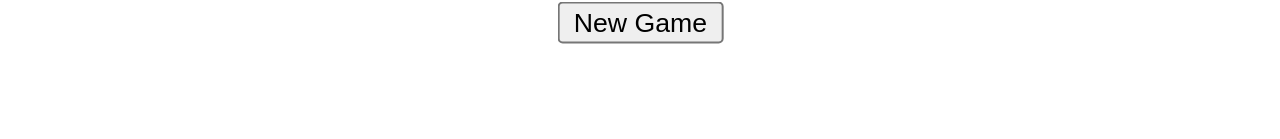
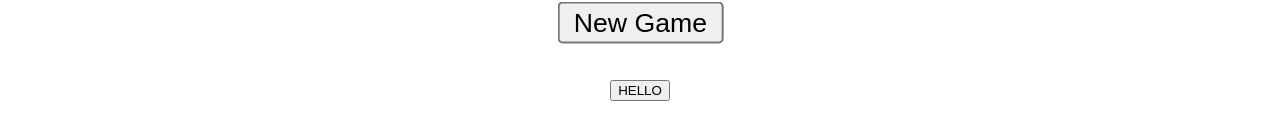
Before and after one commit to OwenPortfolio/lights-out, a React (Create React App) app: page / in a window 1280 px wide. Shown: the part 597-736 px from the top of the page. Built offline with nearby package versions, Linux system fonts and the light colour scheme.

Commit message:
add working win condition

```diff
--- a/src/App.js
+++ b/src/App.js
@@ -2,6 +2,7 @@ import './App.css';
 import Header from './components/Header'
 import Board from './components/Board'
 import NewGameButton from './components/NewGameButton'
+import WinChecker from './components/WinChecker'
 
 function App() {
   return (
@@ -11,6 +12,9 @@ function App() {
       <Board/>
       <br></br>
       <NewGameButton/>
+      <br></br>
+      <br></br>
+      <WinChecker/>
       </body>
     </div>
   );
--- /dev/null
+++ b/src/components/WinChecker.jsx
@@ -0,0 +1,34 @@
+const WinChecker = () => {
+
+    let grid = ['A1', 'A2', 'A3', 'A4',
+    'B1', 'B2', 'B3', 'B4',
+    'C1', 'C2', 'C3', 'C4',
+    'D1', 'D2', 'D3', 'D4']
+
+    let lights = 0;
+
+    const checkWins = () => {
+        lights = 0;
+        for(let i = 0; i <= grid.length; i++){
+            let tile = document.getElementById(grid[i]).firstChild
+            if(tile.style[0] === 'background-color'){
+                console.log(lights)
+                lights++;
+            }
+            if((lights) === 0){
+                alert('You Win!')
+                lights++
+                document.getElementById('NewGameButton').click();
+            }
+        }
+
+
+
+    }
+
+
+
+ return <button id="WinChecker" onClick={checkWins}>HELLO</button>
+}
+
+export default WinChecker;
```
